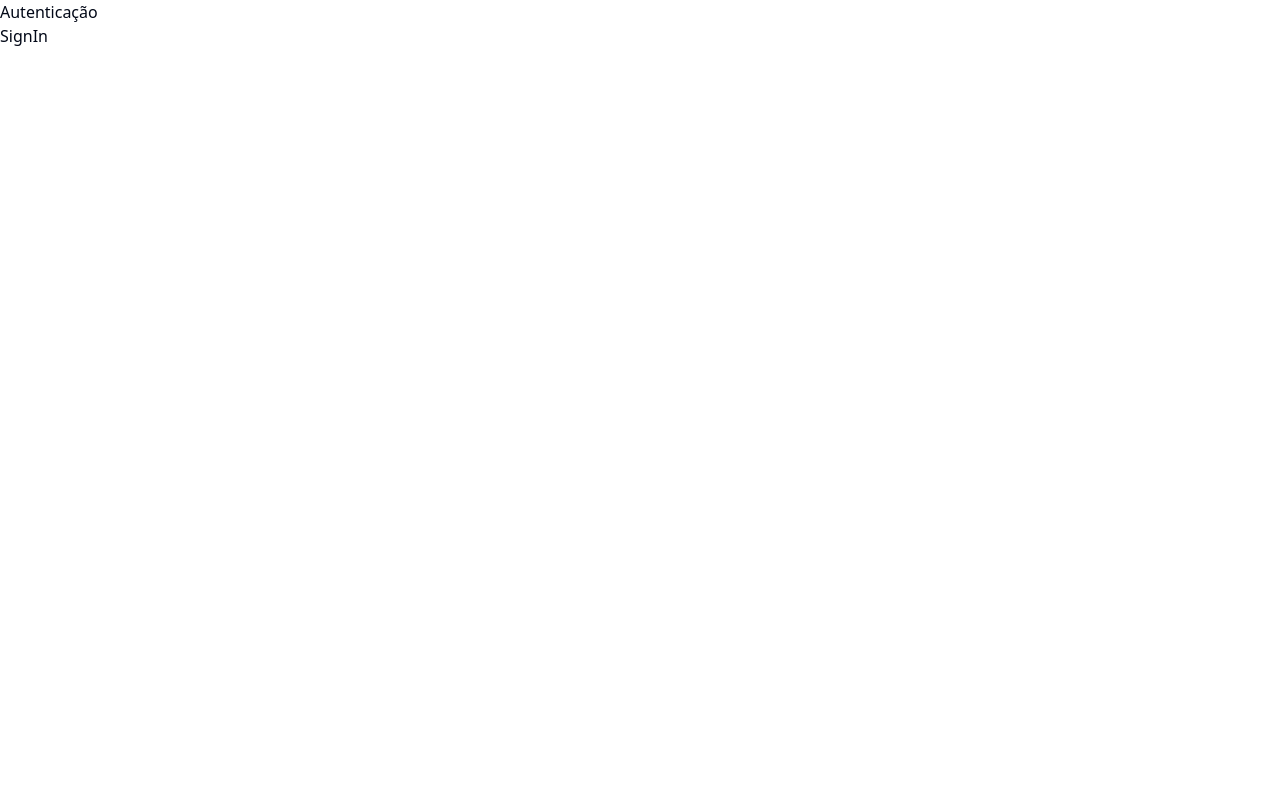
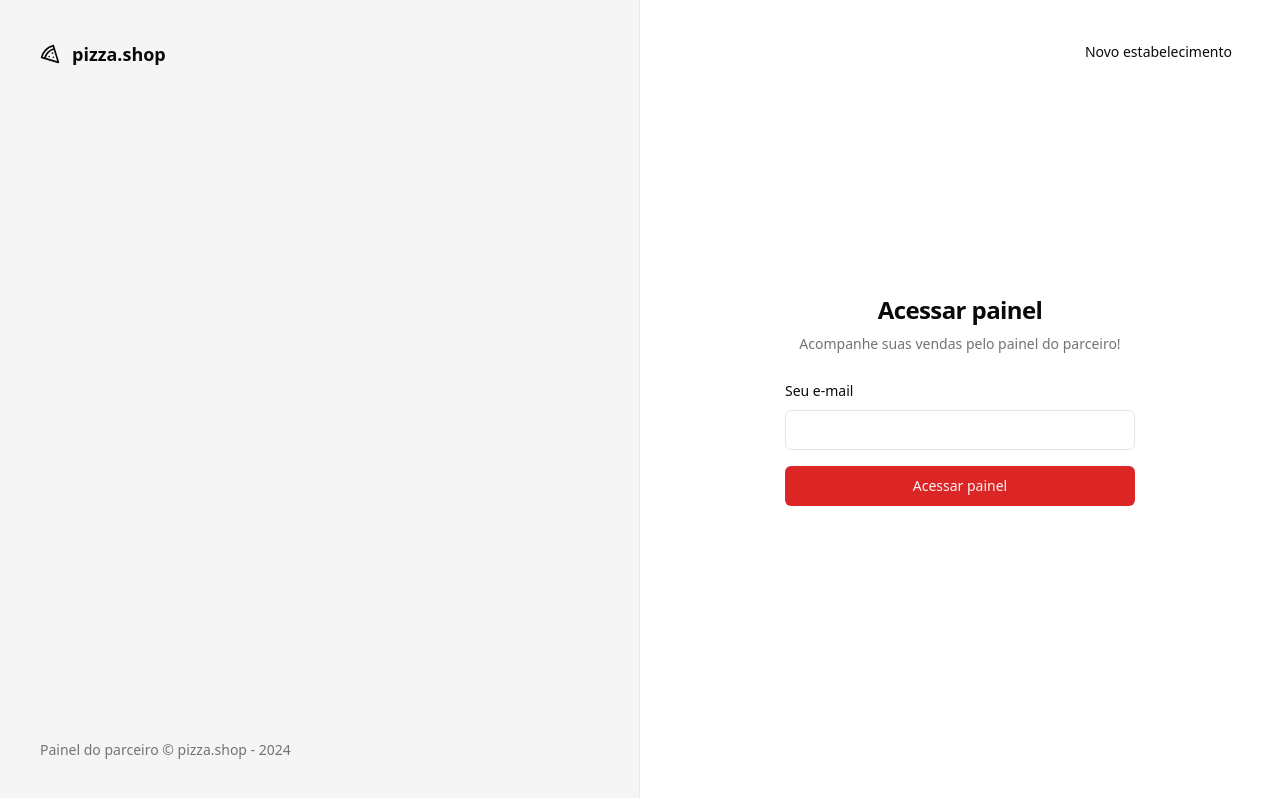
Before and after one commit to KrisMazzini/pizza-shop-web, a React (Vite) app: page /sign-in in a window 1280 px wide. Built offline with nearby package versions, Linux system fonts and the light colour scheme.

Commit message:
feat(auth): create sign-in page

```diff
--- a/src/App.tsx
+++ b/src/App.tsx
@@ -2,6 +2,7 @@ import '@/globals.css'
 
 import { Helmet, HelmetProvider } from 'react-helmet-async'
 import { RouterProvider } from 'react-router-dom'
+import { Toaster } from 'sonner'
 
 import { router } from '@/routes'
 
@@ -9,6 +10,7 @@ export function App() {
   return (
     <HelmetProvider>
       <Helmet titleTemplate="%s | pizza.shop" />
+      <Toaster richColors />
       <RouterProvider router={router} />
     </HelmetProvider>
   )
--- /dev/null
+++ b/src/components/ui/input.tsx
@@ -0,0 +1,25 @@
+import * as React from 'react'
+
+import { cn } from '@/lib/utils'
+
+export interface InputProps
+  extends React.InputHTMLAttributes<HTMLInputElement> {}
+
+const Input = React.forwardRef<HTMLInputElement, InputProps>(
+  ({ className, type, ...props }, ref) => {
+    return (
+      <input
+        type={type}
+        className={cn(
+          'flex h-10 w-full rounded-md border border-input bg-background px-3 py-2 text-sm ring-offset-background file:border-0 file:bg-transparent file:text-sm file:font-medium placeholder:text-muted-foreground focus-visible:outline-none focus-visible:ring-2 focus-visible:ring-ring focus-visible:ring-offset-2 disabled:cursor-not-allowed disabled:opacity-50',
+          className,
+        )}
+        ref={ref}
+        {...props}
+      />
+    )
+  },
+)
+Input.displayName = 'Input'
+
+export { Input }
--- /dev/null
+++ b/src/components/ui/label.tsx
@@ -0,0 +1,24 @@
+import * as LabelPrimitive from '@radix-ui/react-label'
+import { cva, type VariantProps } from 'class-variance-authority'
+import * as React from 'react'
+
+import { cn } from '@/lib/utils'
+
+const labelVariants = cva(
+  'text-sm font-medium leading-none peer-disabled:cursor-not-allowed peer-disabled:opacity-70',
+)
+
+const Label = React.forwardRef<
+  React.ElementRef<typeof LabelPrimitive.Root>,
+  React.ComponentPropsWithoutRef<typeof LabelPrimitive.Root> &
+    VariantProps<typeof labelVariants>
+>(({ className, ...props }, ref) => (
+  <LabelPrimitive.Root
+    ref={ref}
+    className={cn(labelVariants(), className)}
+    {...props}
+  />
+))
+Label.displayName = LabelPrimitive.Root.displayName
+
+export { Label }
--- a/src/globals.css
+++ b/src/globals.css
@@ -5,64 +5,47 @@
   @layer base {
     :root {
       --background: 0 0% 100%;
-      --foreground: 222.2 84% 4.9%;
-
+      --foreground: 0 0% 3.9%;
       --card: 0 0% 100%;
-      --card-foreground: 222.2 84% 4.9%;
-
+      --card-foreground: 0 0% 3.9%;
       --popover: 0 0% 100%;
-      --popover-foreground: 222.2 84% 4.9%;
-
-      --primary: 222.2 47.4% 11.2%;
-      --primary-foreground: 210 40% 98%;
-
-      --secondary: 210 40% 96.1%;
-      --secondary-foreground: 222.2 47.4% 11.2%;
-
-      --muted: 210 40% 96.1%;
-      --muted-foreground: 215.4 16.3% 46.9%;
-
-      --accent: 210 40% 96.1%;
-      --accent-foreground: 222.2 47.4% 11.2%;
-
+      --popover-foreground: 0 0% 3.9%;
+      --primary: 0 72.2% 50.6%;
+      --primary-foreground: 0 85.7% 97.3%;
+      --secondary: 0 0% 96.1%;
+      --secondary-foreground: 0 0% 9%;
+      --muted: 0 0% 96.1%;
+      --muted-foreground: 0 0% 45.1%;
+      --accent: 0 0% 96.1%;
+      --accent-foreground: 0 0% 9%;
       --destructive: 0 84.2% 60.2%;
-      --destructive-foreground: 210 40% 98%;
-
-      --border: 214.3 31.8% 91.4%;
-      --input: 214.3 31.8% 91.4%;
-      --ring: 222.2 84% 4.9%;
-
+      --destructive-foreground: 0 0% 98%;
+      --border: 0 0% 89.8%;
+      --input: 0 0% 89.8%;
+      --ring: 0 72.2% 50.6%;
       --radius: 0.5rem;
     }
 
     .dark {
-      --background: 222.2 84% 4.9%;
-      --foreground: 210 40% 98%;
-
-      --card: 222.2 84% 4.9%;
-      --card-foreground: 210 40% 98%;
-
-      --popover: 222.2 84% 4.9%;
-      --popover-foreground: 210 40% 98%;
-
-      --primary: 210 40% 98%;
-      --primary-foreground: 222.2 47.4% 11.2%;
-
-      --secondary: 217.2 32.6% 17.5%;
-      --secondary-foreground: 210 40% 98%;
-
-      --muted: 217.2 32.6% 17.5%;
-      --muted-foreground: 215 20.2% 65.1%;
-
-      --accent: 217.2 32.6% 17.5%;
-      --accent-foreground: 210 40% 98%;
-
+      --background: 0 0% 3.9%;
+      --foreground: 0 0% 98%;
+      --card: 0 0% 3.9%;
+      --card-foreground: 0 0% 98%;
+      --popover: 0 0% 3.9%;
+      --popover-foreground: 0 0% 98%;
+      --primary: 0 72.2% 50.6%;
+      --primary-foreground: 0 85.7% 97.3%;
+      --secondary: 0 0% 14.9%;
+      --secondary-foreground: 0 0% 98%;
+      --muted: 0 0% 14.9%;
+      --muted-foreground: 0 0% 63.9%;
+      --accent: 0 0% 14.9%;
+      --accent-foreground: 0 0% 98%;
       --destructive: 0 62.8% 30.6%;
-      --destructive-foreground: 210 40% 98%;
-
-      --border: 217.2 32.6% 17.5%;
-      --input: 217.2 32.6% 17.5%;
-      --ring: 212.7 26.8% 83.9%;
+      --destructive-foreground: 0 0% 98%;
+      --border: 0 0% 14.9%;
+      --input: 0 0% 14.9%;
+      --ring: 0 72.2% 50.6%;
     }
   }
 
--- a/src/pages/_layouts/auth.tsx
+++ b/src/pages/_layouts/auth.tsx
@@ -1,11 +1,22 @@
+import { Pizza } from 'lucide-react'
 import { Outlet } from 'react-router-dom'
 
 export function AuthLayout() {
   return (
-    <div>
-      <h1>Autenticação</h1>
+    <div className="grid min-h-screen grid-cols-2">
+      <div className="flex h-full flex-col justify-between border-r border-foreground/5 bg-muted p-10 text-muted-foreground">
+        <div className="flex items-center gap-3 text-lg font-medium text-foreground">
+          <Pizza className="h-5 w-5" />
+          <span className="font-semibold">pizza.shop</span>
+        </div>
+        <footer className="text-sm">
+          Painel do parceiro &copy; pizza.shop - {new Date().getFullYear()}
+        </footer>
+      </div>
 
-      <div>{<Outlet />}</div>
+      <div className="relative flex flex-col items-center justify-center">
+        {<Outlet />}
+      </div>
     </div>
   )
 }
--- a/src/pages/auth/sign-in.tsx
+++ b/src/pages/auth/sign-in.tsx
@@ -1,11 +1,75 @@
 import { Helmet } from 'react-helmet-async'
+import { useForm } from 'react-hook-form'
+import { Link } from 'react-router-dom'
+import { toast } from 'sonner'
+import { z } from 'zod'
+
+import { Button } from '@/components/ui/button'
+import { Input } from '@/components/ui/input'
+import { Label } from '@/components/ui/label'
+
+const signInForm = z.object({
+  email: z.string().email(),
+})
+
+type SignInForm = z.infer<typeof signInForm>
 
 export function SignIn() {
+  const {
+    formState: { isSubmitting },
+    handleSubmit,
+    register,
+  } = useForm<SignInForm>()
+
+  async function handleSignIn(data: SignInForm) {
+    try {
+      console.log(data)
+
+      await new Promise((resolve) => setTimeout(resolve, 2000))
+
+      toast.success('Enviamos um link de autenticação para seu e-mail!', {
+        action: {
+          label: 'Reenviar',
+          onClick: () => handleSignIn(data),
+        },
+      })
+    } catch (error) {
+      toast.error('Credenciais inválidas.')
+    }
+  }
+
   return (
     <>
       <Helmet title="Login" />
 
-      <h1>SignIn</h1>
+      <div className="p-8">
+        <Button asChild variant="ghost" className="absolute right-8 top-8">
+          <Link to="/sign-up">Novo estabelecimento</Link>
+        </Button>
+
+        <div className="flex w-[350px] flex-col justify-center gap-6">
+          <div className="flex flex-col gap-2 text-center">
+            <h1 className="text-2xl font-semibold tracking-tight">
+              Acessar painel
+            </h1>
+
+            <p className="text-sm text-muted-foreground">
+              Acompanhe suas vendas pelo painel do parceiro!
+            </p>
+          </div>
+
+          <form className="space-y-4" onSubmit={handleSubmit(handleSignIn)}>
+            <div className="space-y-2">
+              <Label htmlFor="email">Seu e-mail</Label>
+              <Input id="email" type="email" {...register('email')} />
+            </div>
+
+            <Button disabled={isSubmitting} className="w-full" type="submit">
+              Acessar painel
+            </Button>
+          </form>
+        </div>
+      </div>
     </>
   )
 }
```
Also changed, not shown: package.json (+6 -1 lines), 1 other file (tests, documents, lock files or other folders).
